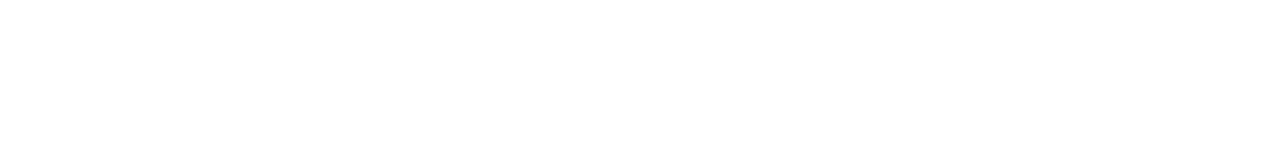
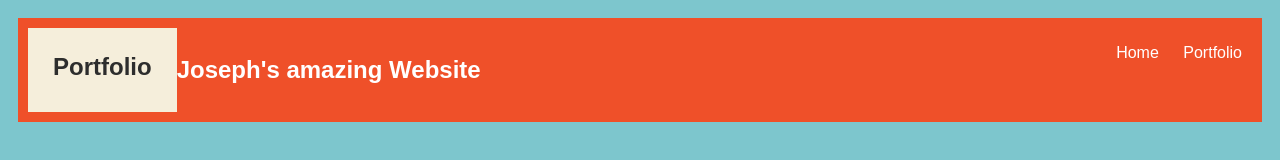
Before and after one commit to JosephG112/josephg112.github.io, a plain HTML site: page portfolio.html in a window 1280 px wide. Drawn offline with nearby package versions, Linux system fonts and the light colour scheme; no server answers.

Commit message:
add portfolio.html file

```diff
--- a/portfolio.html
+++ b/portfolio.html
@@ -0,0 +1,106 @@
+<!DOCTYPE HTML>
+<html>
+    <head>
+        <title>joseph's amazing website</title>
+         <style type="text/css">
+            body {
+                background: rgb(125, 198, 205);
+                color: rgb(45, 45, 45);
+                padding: 10px;
+                font-family: arial;
+            }
+            header {
+                font-size: 1.5em;
+                font-weight: bold;
+            }
+            h1 {
+                margin: 10px;
+            }
+            #all-contents {
+                max-width: 800px;
+                margin: auto;
+            }
+
+            /* navigation menu */
+            nav {
+                background: rgb(239, 80, 41);
+                margin: 0 auto;
+                display: flex;
+                padding: 10px;
+            }
+            nav header {
+                display: flex;
+                align-items: center;
+                color: rgb(255, 255, 255);
+                flex: 1;
+            }
+            nav ul {
+                list-style-image: none;
+            }
+            nav li {
+                display: inline-block;
+                padding: 0 10px;
+            }
+            nav a {
+                text-decoration: none;
+                color: #fff;
+            }
+
+            /* main container area beneath menu */
+            main {
+                background: rgb(245, 238, 219);
+                display: flex;
+            }
+            .content {
+                flex: 1;
+                padding: 15px;
+            }
+
+            /* portfolio styles */
+            #portfolio {
+                list-style-type: none;
+                padding-left: 0;
+            }
+
+            #portfolio li {
+                background: #fff;
+                padding: 10px;
+                border-radius: 10px;
+                margin-bottom: 10px;
+            }
+
+            #portfolio li:hover {
+                background: #eee;
+            }
+
+            #portfolio a {
+                text-decoration: none;
+                color: #454545;
+            }
+        </style>
+    </head>
+
+    <body>
+         <nav>
+             <main>
+                 <div class="content">
+                <h1>Portfolio</h1>
+                <ul id="portfolio">
+                </ul>
+            </div>
+             </main>
+            <header>Joseph's amazing Website</header>
+            <ul>
+                <li><a href="index.html">Home</a>
+                </li>
+                <li><a href="portfolio.html">Portfolio</a>
+                </li>
+            </ul>
+        </nav>
+      <div id="all-contents">
+
+      </div>
+        <script src="https://ajax.googleapis.com/ajax/libs/jquery/2.1.3/jquery.min.js"></script>
+        <script id="portfolioScript">$(document).ready(function() {$.getJSON('projects/projects.json').then(function(data) { data.projects.forEach(function(project){ $('#portfolio').append('<li><a href="projects/' + project.name + '/">' + project.title + ' : ' + project.description + '</a></li>'); }); }); });</script>
+    </body>
+</html>
```
Also changed, not shown: index.html (+1 -1 lines).
